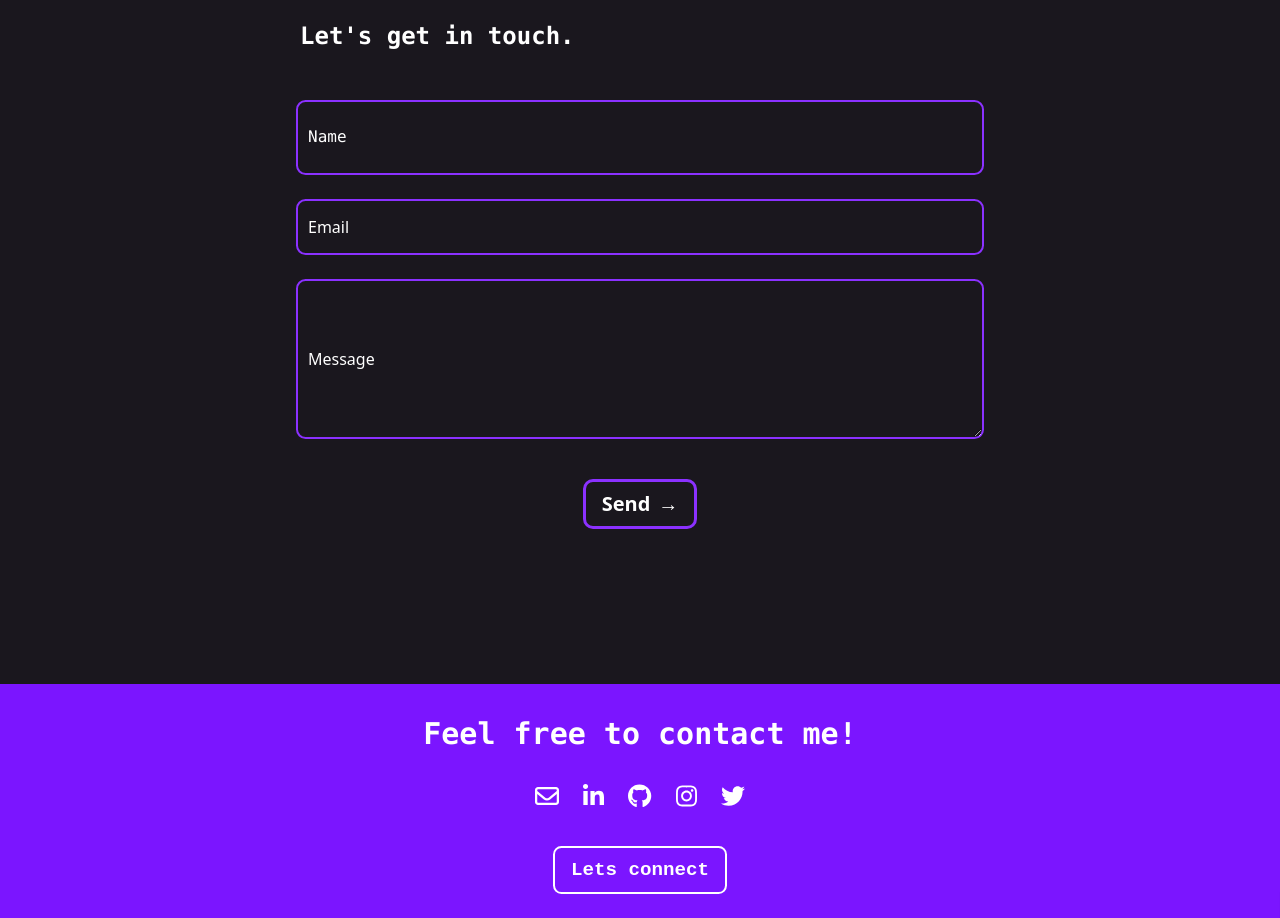
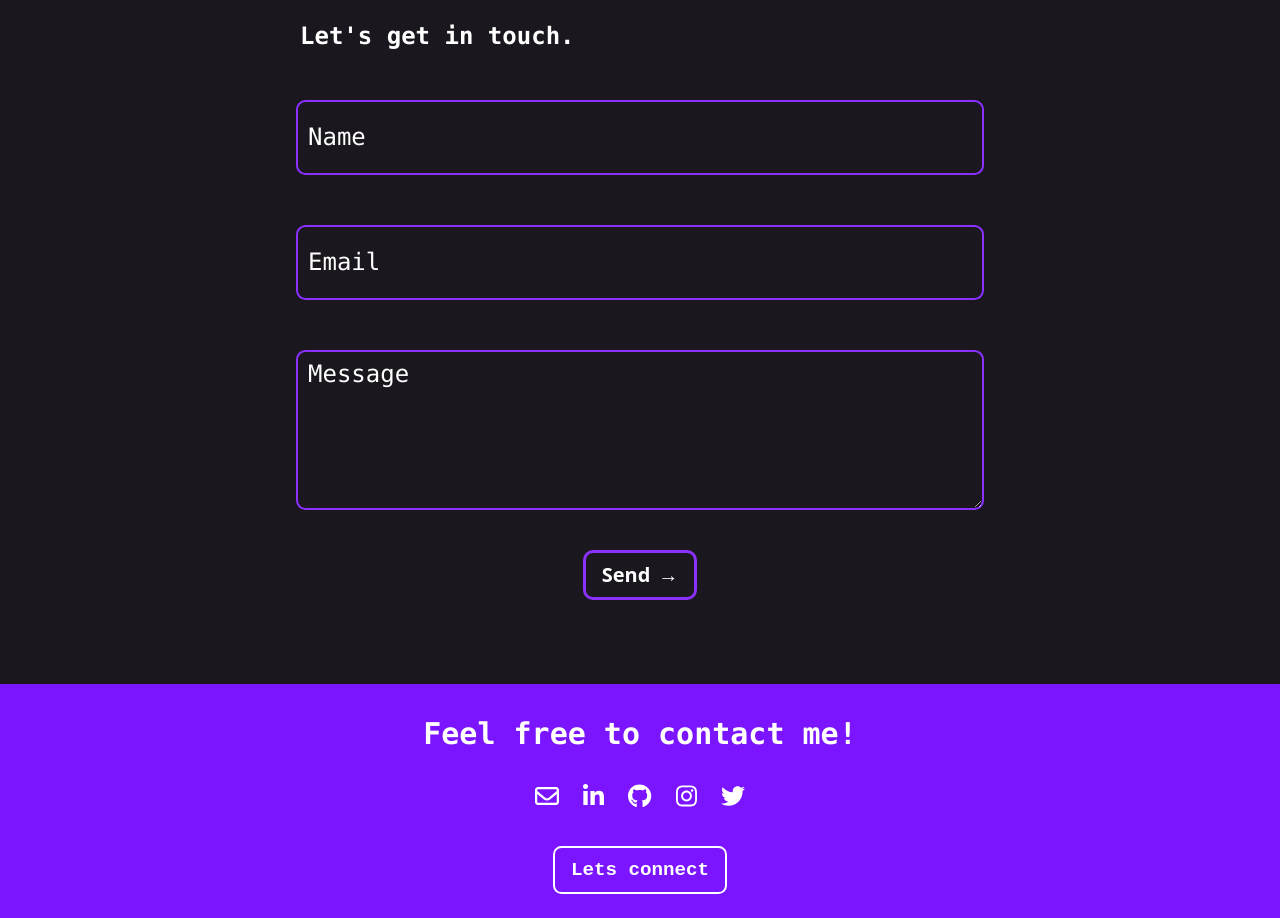
Before and after one commit to linusehle/linusehle-portfolio, a Vue app: page / in a window 1280 px wide. Shown: the part 4760-5678 px from the top of the page. Built offline with nearby package versions, Linux system fonts and the light colour scheme.

Commit message:
feat: improved input contact fields

```diff
--- a/src/components/Home.vue
+++ b/src/components/Home.vue
@@ -246,18 +246,18 @@
         </div>
         <div class="flex flex-col pb-10">
             <div class="w-full flex justify-center">
-                <form class="px-4 sm:w-[30rem] md:w-[45rem] space-y-6 w-full">
+                <form class="px-4 sm:w-[30rem] md:w-[45rem] space-y-[50px] w-full">
                     <div class="relative">
                         <input type="text" id="name_input" class="block leading-[40px] w-full px-2.5 pb-2.5 pt-4 sm:w-full h-12 sm:h-[75px] bg-transparent rounded-[0.6rem] border-2 border-[#8b31ff] text-white focus:outline-none peer" placeholder="" />
-                        <label for="name_input" class="absolute text-white font-mono duration-300 transform -translate-y-4 scale-75 top-2 z-10 origin-[0] dark:bg-gray-900 px-2 peer-focus:px-2 peer-focus:text-white peer-placeholder-shown:scale-100 peer-placeholder-shown:-translate-y-1/2 peer-placeholder-shown:top-1/2 peer-focus:top-2 peer-focus:scale-75 peer-focus:-translate-y-4 rtl:peer-focus:translate-x-1/4 rtl:peer-focus:left-auto start-1">Name</label>
+                        <label for="name_input" class="absolute text-white text-2xl font-mono duration-300 transform -translate-y-4  top-2 z-10 origin-[0] bg-transparent px-2 peer-focus:px-2 peer-focus:text-white peer-placeholder-shown:-translate-y-1/2 peer-placeholder-shown:top-1/2 peer-focus:top-[-18px] peer-focus:-translate-y-4 rtl:peer-focus:translate-x-1/4 rtl:peer-focus:left-auto start-1">Name</label>
                     </div>
                     <div class="relative">
-                        <input type="email" id="name_input" class="block w-[25rem] px-2.5 pb-2.5 pt-4 sm:w-full h-12 sm:h-14  bg-transparent rounded-[0.6rem] border-2 border-[#8b31ff] text-white focus:outline-none peer" placeholder="" />
-                        <label for="name_input" class="absolute text-white duration-300 transform -translate-y-4 scale-75 top-2 z-10 origin-[0] dark:bg-gray-900 px-2 peer-focus:px-2 peer-focus:text-white peer-placeholder-shown:scale-100 peer-placeholder-shown:-translate-y-1/2 peer-placeholder-shown:top-1/2 peer-focus:top-2 peer-focus:scale-75 peer-focus:-translate-y-4 rtl:peer-focus:translate-x-1/4 rtl:peer-focus:left-auto start-1">Email</label>
+                        <input type="email" id="name_input" class="block w-full px-2.5 pb-2.5 pt-4 sm:w-full h-12 sm:h-[75px]  bg-transparent rounded-[0.6rem] border-2 border-[#8b31ff] text-white focus:outline-none peer" placeholder="" />
+                        <label for="name_input" class="absolute text-white text-2xl font-mono duration-300 transform -translate-y-4 top-2 z-10 origin-[0] bg-transparent px-2 peer-focus:px-2 peer-focus:text-white peer-placeholder-shown:-translate-y-1/2 peer-placeholder-shown:top-1/2 peer-focus:top-[-18px] peer-focus:-translate-y-4 rtl:peer-focus:translate-x-1/4 rtl:peer-focus:left-auto start-1">Email</label>
                     </div>
                     <div class="relative">
                         <textarea id="message" class="block h-auto w-full px-2.5 pb-2.5 pt-4 sm:w-full min-h-[10rem] max-h-[20rem] sm:h-14  bg-transparent rounded-[0.6rem] border-2 border-[#8b31ff] text-white focus:outline-none peer" placeholder=""></textarea>
-                        <label for="message" class="absolute text-white duration-300 transform -translate-y-4 scale-75 top-2 z-10 origin-[0] dark:bg-gray-900 px-2 peer-focus:px-2 peer-focus:text-white peer-placeholder-shown:scale-100 peer-placeholder-shown:-translate-y-1/2 peer-placeholder-shown:top-1/2 peer-focus:top-2 peer-focus:scale-75 peer-focus:-translate-y-4 rtl:peer-focus:translate-x-1/4 rtl:peer-focus:left-auto start-1">Message</label>
+                        <label for="message" class="absolute text-white text-2xl font-mono duration-300 transform z-10 origin-[0] px-2 peer-focus:px-2 peer-focus:text-white  peer-placeholder-shown:-translate-y-1/2 peer-placeholder-shown:top-6 peer-focus:top-[-18px] peer-focus:-translate-y-4 rtl:peer-focus:translate-x-1/4 rtl:peer-focus:left-auto start-1">Message</label>
                     </div>
                 </form>
             </div>
```
